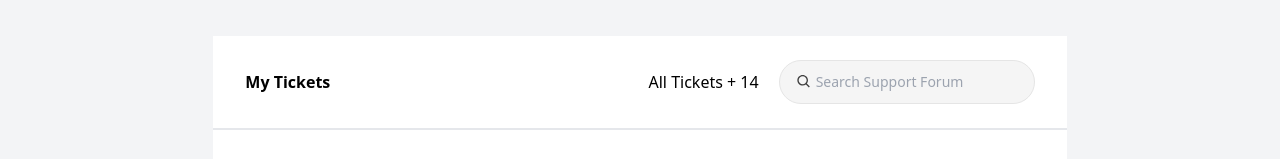
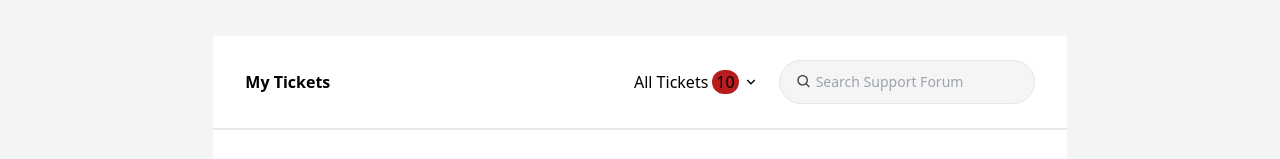
Before and after one commit to HaidarEzio/attraxia-TS-Challenge, a Next.js app: page / in a window 1280 px wide. Shown: the part 510-669 px from the top of the page. Built offline with nearby package versions, Linux system fonts and the light colour scheme.

Commit message:
isolated the dropdown menu

```diff
--- /dev/null
+++ b/components/reusable/dropdown.reusable.tsx
@@ -0,0 +1,19 @@
+import { useState } from "react";
+import { RiArrowDownSLine } from "react-icons/ri";
+
+const DropDown = () => {
+  const [openDropDown, setOpenDropDown] = useState<Boolean>(false);
+
+  return (
+    <div className="relative flex space-x-1">
+      <h4> All Tickets</h4>
+      <span className="px-1 bg-red-700 rounded-full">10</span>
+      <button className="align-middle" onClick={() => setOpenDropDown(!openDropDown)}>
+        <RiArrowDownSLine />
+      </button>{" "}
+      {openDropDown && <div className="absolute h-[10rem] p-5 bg-white border w-[14rem]">hello there</div>}
+    </div>
+  );
+};
+
+export default DropDown;
--- a/pages/index.tsx
+++ b/pages/index.tsx
@@ -2,8 +2,10 @@ import Head from "next/head";
 import Image from "next/image";
 import { Inter } from "@next/font/google";
 import { BiSearch, BiRightArrowAlt } from "react-icons/bi";
+
 import Header from "@/components/reusable/header.reusable";
 import DataTable from "@/components/dataTable.comp";
+import DropDown from "@/components/reusable/dropdown.reusable";
 const inter = Inter({ subsets: ["latin"] });
 
 export default function Home() {
@@ -39,7 +41,8 @@ export default function Home() {
           <div className="flex items-center justify-between px-8 py-6 mt-10 bg-white mt-flex">
             <h3 className="font-bold">My Tickets</h3>
             <div className="flex items-center space-x-5">
-              <h4 className="">All Tickets + 14</h4>
+              <DropDown />
+
               <div>
                 <div className="h-11 px-4 w-[16rem] border space-x-1 rounded-full text-neutral-700 bg-neutral-100 border-neutral-200 flex items-center">
                   <BiSearch size="1.2rem" className="align-bottom" />
```
